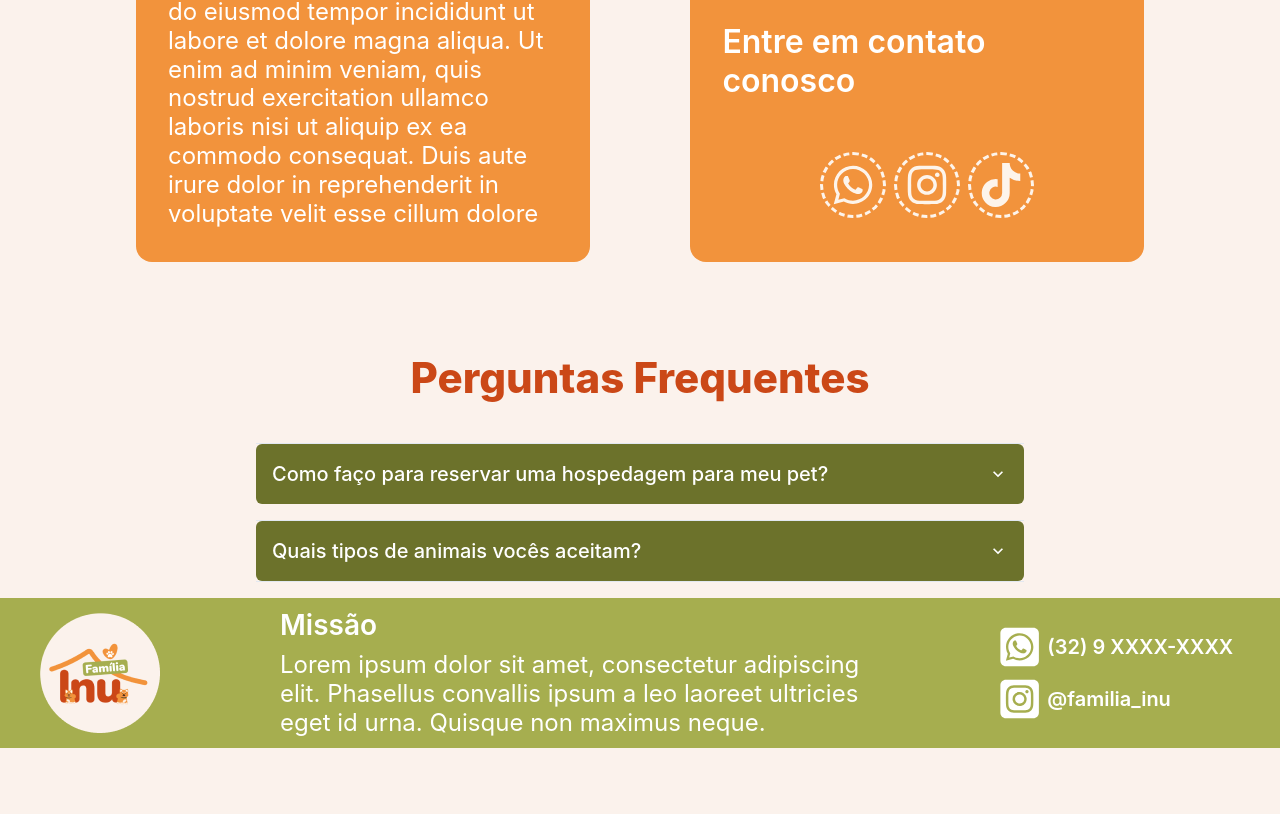
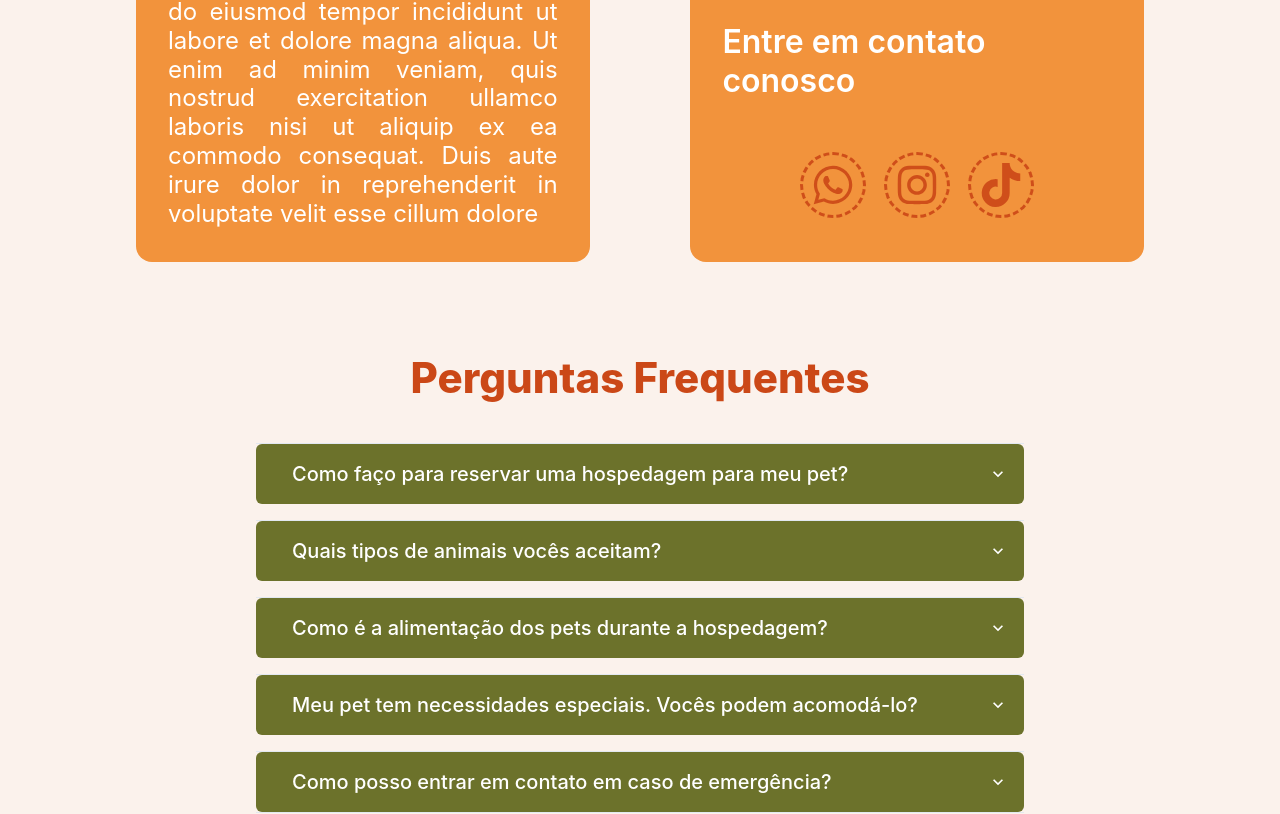
Before and after one commit to yamashita-tiemi/Familia-Inu, a Next.js app: page /sobre in a window 1280 px wide. Shown: the part 367-1181 px from the top of the page. Before the commit the page ends 1115 px from the top, so only its background shows below. Built offline with nearby package versions, Linux system fonts and the light colour scheme.

Commit message:
design adjusts

```diff
--- a/src/app/_components/accordion.tsx
+++ b/src/app/_components/accordion.tsx
@@ -18,7 +18,7 @@ export function AccordionItemCard({ title, text }: AccordionItemCardProps) {
                     minHeight={"60px"}
                     borderRadius={"6px"}
                 >
-                    <Box as='span' flex='1' textAlign='left'>
+                    <Box as='span' flex='1' textAlign='left' paddingLeft={5}>
                         <TitleAccordion title={title}/>
                     </Box>
                     <AccordionIcon />
--- a/src/app/_components/footer.tsx
+++ b/src/app/_components/footer.tsx
@@ -13,6 +13,7 @@ export default function Footer() {
             height={"150px"}
             justifyContent={"space-between"}
             paddingX={10}
+            marginTop={10}
         >
             <ImageFooter src={"/logo_redonda.png"} alt={"Família Inu"} width={120} height={120}/>
             <Stack width={"50%"}>
--- a/src/app/_components/icon.tsx
+++ b/src/app/_components/icon.tsx
@@ -40,41 +40,41 @@ export function IconSocialCard() {
     return (
         <HStack
             // bg={"blue"}
-            width={"50%"}
+            width={"60%"}
             justifyContent={"space-between"}
         >
             <Link as={NextLink} href={'https://web.whatsapp.com/'} isExternal={true}
                 borderRadius={"50%"}
                 border={"dashed"}
-                borderColor={"#FFFFFF"}
+                borderColor={"#CB4817"}
                 padding={2}
                 justifyContent={"center"}
                 alignItems={"center"}
                 opacity={0.9}
             >
-                <FaWhatsapp size={"44px"} color="#FFFFFF" />
+                <FaWhatsapp size={"44px"} color="#CB4817" />
             </Link>
             <Link as={NextLink} href={'https://www.instagram.com/'} isExternal={true}
                 borderRadius={"50%"}
                 border={"dashed"}
-                borderColor={"#FFFFFF"}
+                borderColor={"#CB4817"}
                 padding={2}
                 justifyContent={"center"}
                 alignItems={"center"}
                 opacity={0.9}
             >
-                <FaInstagram size={"44px"} color="#FFFFFF" />
+                <FaInstagram size={"44px"} color="#CB4817" />
             </Link>
             <Link as={NextLink} href={'https://www.instagram.com/'} isExternal={true}
                 borderRadius={"50%"}
                 border={"dashed"}
-                borderColor={"#FFFFFF"}
+                borderColor={"#CB4817"}
                 padding={2}
                 justifyContent={"center"}
                 alignItems={"center"}
                 opacity={0.9}
             >
-                <FaTiktok size={"44px"} color="#FFFFFF" />
+                <FaTiktok size={"44px"} color="#CB4817" />
             </Link>
         </HStack>
     )
--- a/src/app/_components/section.tsx
+++ b/src/app/_components/section.tsx
@@ -154,6 +154,12 @@ export function SectionFAQ() {
                     text={"Lorem ipsum dolor sit amet, consectetur adipiscing elit. Sed do eiusmod tempor incididunt ut labore et dolore magna aliqua. Ut enim ad minim veniam, quis nostrud exercitation ullamco laboris nisi ut aliquip ex ea commodo consequat. Duis aute irure dolor in reprehenderit in voluptate velit esse cillum dolore "}/>
                 <AccordionItemCard title={"Quais tipos de animais vocês aceitam?"}
                     text={"Lorem ipsum dolor sit amet, consectetur adipiscing elit. Sed do eiusmod tempor incididunt ut labore et dolore magna aliqua. Ut enim ad minim veniam, quis nostrud exercitation ullamco laboris nisi ut aliquip ex ea commodo consequat. Duis aute irure dolor in reprehenderit in voluptate velit esse cillum dolore "}/>
+                <AccordionItemCard title={"Como é a alimentação dos pets durante a hospedagem?"}
+                    text={"Lorem ipsum dolor sit amet, consectetur adipiscing elit. Sed do eiusmod tempor incididunt ut labore et dolore magna aliqua. Ut enim ad minim veniam, quis nostrud exercitation ullamco laboris nisi ut aliquip ex ea commodo consequat. Duis aute irure dolor in reprehenderit in voluptate velit esse cillum dolore "}/>
+                <AccordionItemCard title={"Meu pet tem necessidades especiais. Vocês podem acomodá-lo?"}
+                    text={"Lorem ipsum dolor sit amet, consectetur adipiscing elit. Sed do eiusmod tempor incididunt ut labore et dolore magna aliqua. Ut enim ad minim veniam, quis nostrud exercitation ullamco laboris nisi ut aliquip ex ea commodo consequat. Duis aute irure dolor in reprehenderit in voluptate velit esse cillum dolore "}/>
+                <AccordionItemCard title={"Como posso entrar em contato em caso de emergência?"}
+                    text={"Lorem ipsum dolor sit amet, consectetur adipiscing elit. Sed do eiusmod tempor incididunt ut labore et dolore magna aliqua. Ut enim ad minim veniam, quis nostrud exercitation ullamco laboris nisi ut aliquip ex ea commodo consequat. Duis aute irure dolor in reprehenderit in voluptate velit esse cillum dolore "}/>
             </Accordion>
         </Stack>
     )
--- a/src/app/_components/text.tsx
+++ b/src/app/_components/text.tsx
@@ -47,10 +47,10 @@ interface TextProps {
     color: string
     paddingX?: number
     paddingY?: number
-    w: string
+    w?: string
 }
 
-export function Text({ text, size, color, paddingX, paddingY, w }: TextProps) {
+export function Text({ text, size, color, paddingX, paddingY, w  }: TextProps) {
     return (
         <Heading
             as="p"
@@ -60,6 +60,7 @@ export function Text({ text, size, color, paddingX, paddingY, w }: TextProps) {
             w={w}
             paddingX={paddingX}
             paddingY={paddingY}
+            textAlign={"justify"}
         >
             {text}
         </Heading>
```
